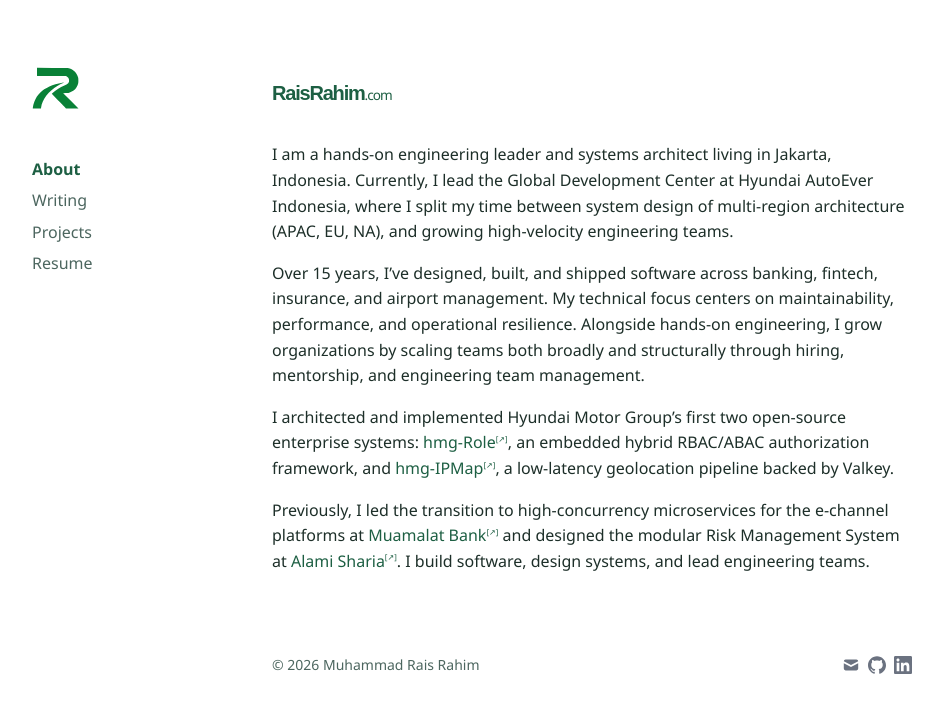
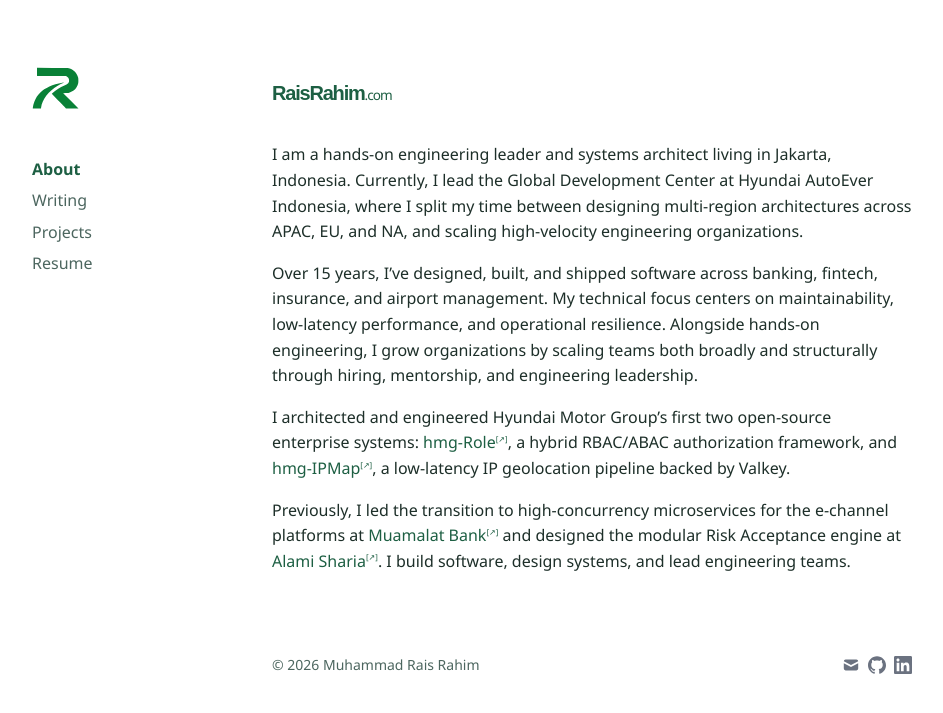
Before and after one commit to raisrahim/raisrahim.github.io, a Jekyll site: the page built from index.md, in a window 1280 px wide. Shown: the top 713 px of the page, without its empty margins (96-1039 px from the left). Built offline with Jekyll 4.4.1, drawn with Linux system fonts in a browser that asks for light colours.

Commit message:
fix: improve clarity and consistency in personal description on index page

```diff
--- a/index.md
+++ b/index.md
@@ -4,10 +4,11 @@ title: "Rais Rahim | Engineering Leader & Principal Systems Architect"
 description: >-
   About Muhammad Rais Rahim, an engineering leader and principal systems architect with EXPERIENCE_YEARS+ years of experience building enterprise systems and scaling engineering teams.
 ---
-I am a hands-on engineering leader and systems architect living in Jakarta, Indonesia. Currently, I lead the Global Development Center at Hyundai AutoEver Indonesia, where I split my time between system design of multi-region architecture (APAC, EU, NA), and growing high-velocity engineering teams.
 
-Over {{ site.experience_years }} years, I’ve designed, built, and shipped software across banking, fintech, insurance, and airport management. My technical focus centers on maintainability, performance, and operational resilience. Alongside hands-on engineering, I grow organizations by scaling teams both broadly and structurally through hiring, mentorship, and engineering team management.
+I am a hands-on engineering leader and systems architect living in Jakarta, Indonesia. Currently, I lead the Global Development Center at Hyundai AutoEver Indonesia, where I split my time between designing multi-region architectures across APAC, EU, and NA, and scaling high-velocity engineering organizations.
 
-I architected and implemented Hyundai Motor Group’s first two open-source enterprise systems: [hmg-Role](https://github.com/hyundaimotorgroup/hmg-role), an embedded hybrid RBAC/ABAC authorization framework, and [hmg-IPMap](https://github.com/hyundaimotorgroup/hmg-ipmap), a low-latency geolocation pipeline backed by Valkey.
+Over {{ site.experience_years }} years, I’ve designed, built, and shipped software across banking, fintech, insurance, and airport management. My technical focus centers on maintainability, low-latency performance, and operational resilience. Alongside hands-on engineering, I grow organizations by scaling teams both broadly and structurally through hiring, mentorship, and engineering leadership.
 
-Previously, I led the transition to high-concurrency microservices for the e-channel platforms at [Muamalat Bank](https://www.bankmuamalat.co.id/) and designed the modular Risk Management System at [Alami Sharia](https://alamisharia.co.id/). I build software, design systems, and lead engineering teams.
+I architected and engineered Hyundai Motor Group’s first two open-source enterprise systems: [hmg-Role](https://github.com/hyundaimotorgroup/hmg-role), a hybrid RBAC/ABAC authorization framework, and [hmg-IPMap](https://github.com/hyundaimotorgroup/hmg-ipmap), a low-latency IP geolocation pipeline backed by Valkey.
+
+Previously, I led the transition to high-concurrency microservices for the e-channel platforms at [Muamalat Bank](https://www.bankmuamalat.co.id/) and designed the modular Risk Acceptance engine at [Alami Sharia](https://alamisharia.co.id/). I build software, design systems, and lead engineering teams.
```
